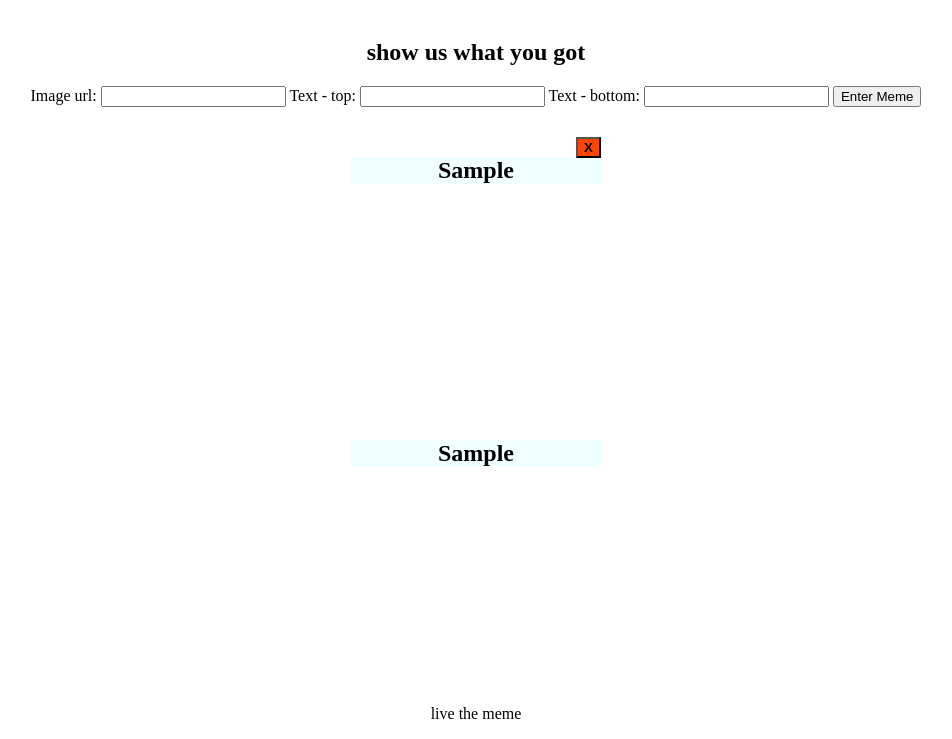
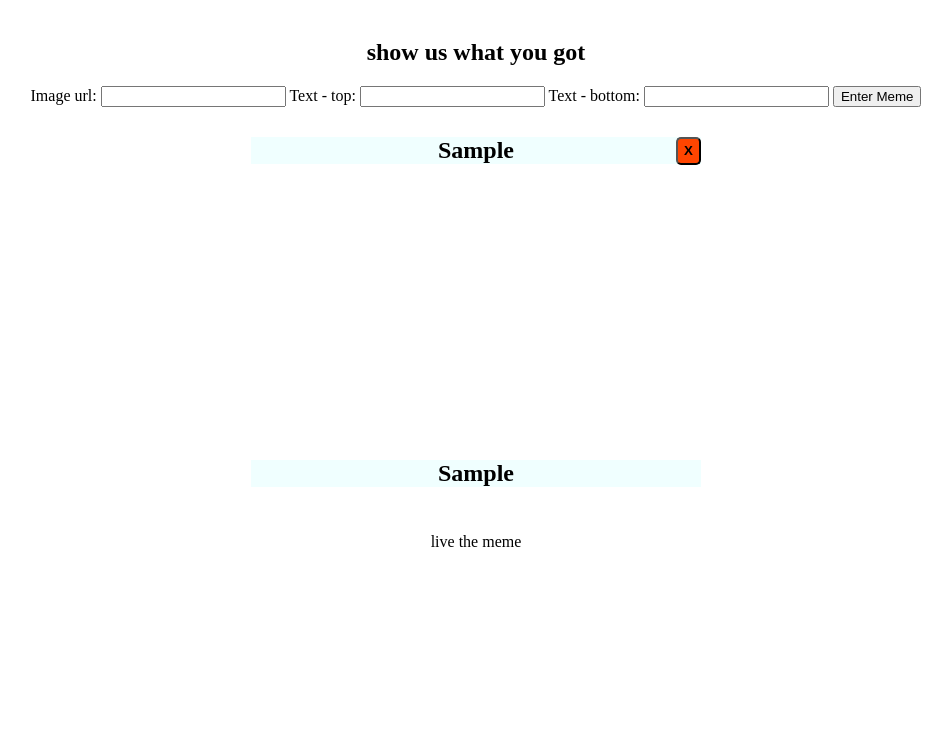
Before and after one commit to cowabungapeppercorn/meme_gen, a plain HTML site: page index.html in a window 1280 px wide. Both pictures are taken after typing "Sample", "Sample", "Sample" into the empty fields and a click on the input "Enter Meme". Shown: the part 61-800 px from the top of the page, without its empty margins (164-1116 px from the left). Drawn offline with Linux system fonts and the light colour scheme.

Commit message:
minor styling changes

```diff
--- a/style.css
+++ b/style.css
@@ -17,7 +17,6 @@ body {
 #footer {
     display: flex;
     justify-content: center;
-    position: fixed;
     bottom: 0;
     width: 100%;
 }
@@ -31,7 +30,7 @@ body {
 
 #display .meme {
     height: 350px;
-    width: 250px;
+    width: 450px;
     background-size: contain;
     background-repeat: no-repeat;
     background-position: center;
@@ -48,19 +47,22 @@ body {
 
 #display .meme .topText {
     top: 0;
+    margin-top: 0;
 }
 
 #display .meme .bottomText {
     bottom: 0;
+    margin-bottom: 0;
 }
 
 #display .meme .removeButton {
     position: absolute;
     top: 0;
     right: 0;
-    height: auto;
+    height: 28px;
     width: auto;
     background-color: orangered;
     text-align: center;
     font-weight: bold;
+    border-radius: 5px;
 }
```
